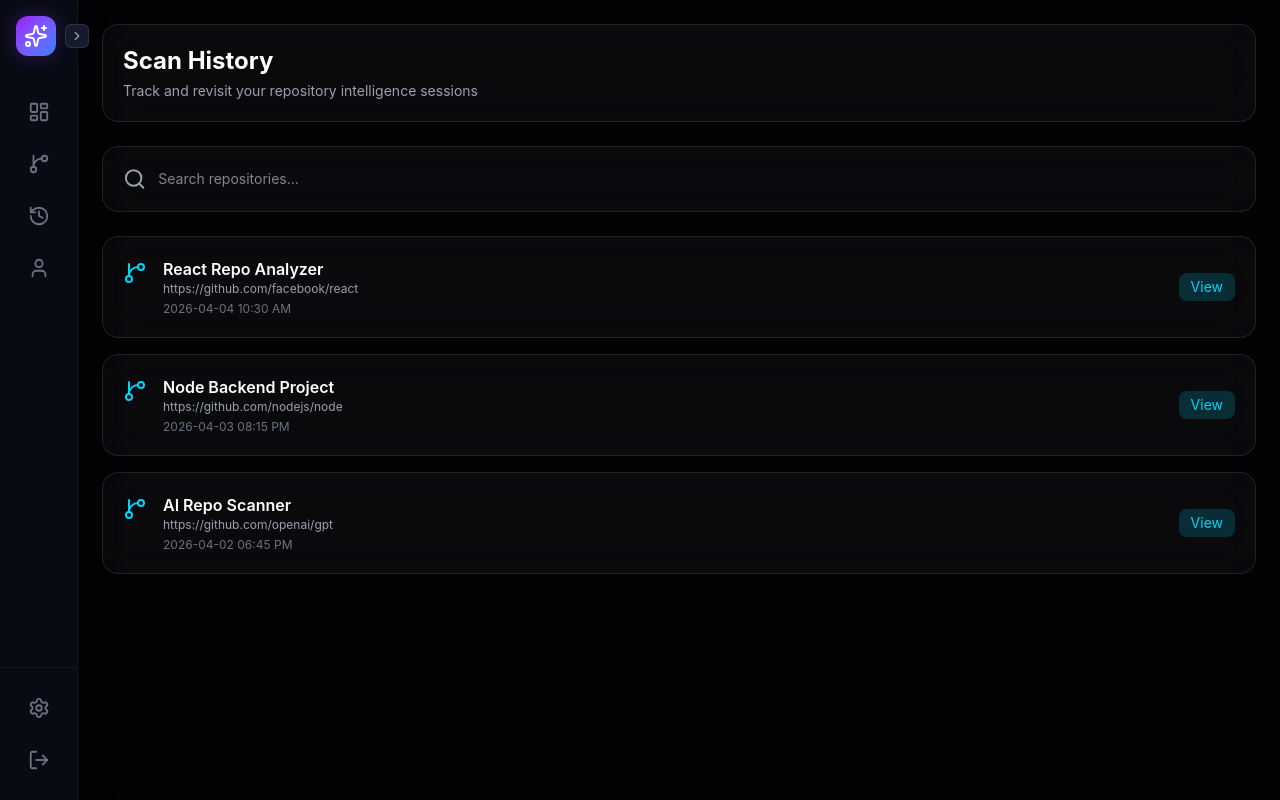
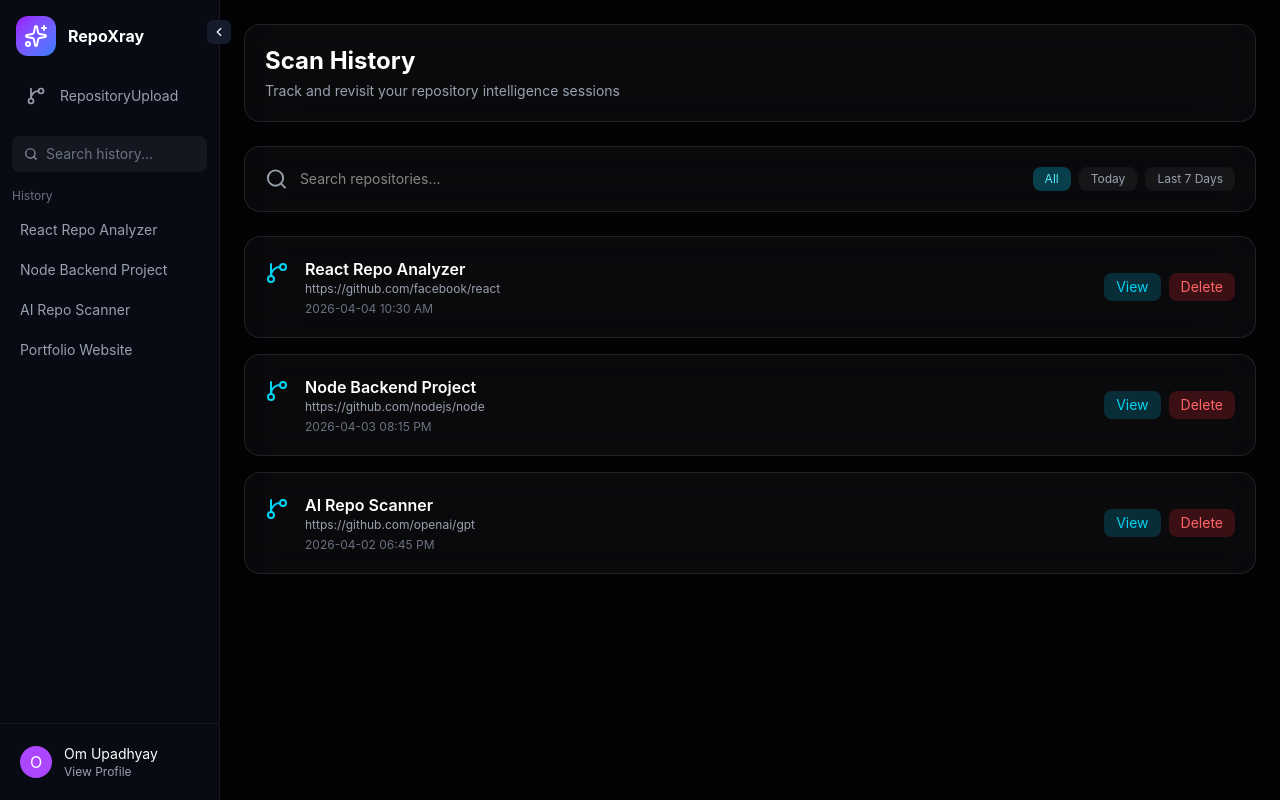
Before and after one commit to Aayush20253534/RepoXray, a React (Vite) app in the folder client/: page /history in a window 1280 px wide. Built offline with nearby package versions, Linux system fonts and the light colour scheme.

Commit message:
sidebar changed

```diff
--- a/client/src/App.jsx
+++ b/client/src/App.jsx
@@ -10,7 +10,7 @@ function App() {
     <BrowserRouter>
       <Routes>
         {/* Default page */}
-        <Route path="/" element={<RepositoryUploadPage />} />
+        <Route path="/Repositry_Upload" element={<RepositoryUploadPage />} />
 
         {/* Profile page */}
         <Route path="/profile" element={<Profile />} />
--- a/client/src/components/sidebar.jsx
+++ b/client/src/components/sidebar.jsx
@@ -1,148 +1,164 @@
 import React, { useState, useEffect } from 'react';
-import { useNavigate } from "react-router-dom";
-import {
-  LayoutDashboard,
-
-  History,
-  User,
-  Settings,
-  LogOut,
-  Sparkles,
-  ChevronLeft,
-  ChevronRight
-} from 'lucide-react';
+import { useNavigate, useLocation } from "react-router-dom";
 import * as Icons from "lucide-react";
+import { Sparkles, ChevronLeft, ChevronRight } from 'lucide-react';
 import { motion } from 'motion/react';
 
 const navItems = [
-  { name: 'Dashboard', icon: LayoutDashboard, path: "/" },
-  { name: 'RepositoryUpload', icon: Icons.GitBranch, path: "/" },
-  { name: 'History', icon: History, path: "/history" },
-  { name: 'Profile', icon: User, path: "/profile" },
+  { name: 'RepositoryUpload', icon: Icons.GitBranch, path: "/Repositry_Upload" },
 ];
 
 const Sidebar = () => {
-  const [activeItem, setActiveItem] = useState('Analyze');
-  const [isCollapsed, setIsCollapsed] = useState(true);
+
+  // ✅ Sidebar OPEN by default
+  const [isCollapsed, setIsCollapsed] = useState(() => {
+    const saved = localStorage.getItem("sidebar-collapsed");
+    return saved !== null ? saved === "true" : false; // 🔥 default open
+  });
+
+  useEffect(() => {
+    localStorage.setItem("sidebar-collapsed", isCollapsed);
+  }, [isCollapsed]);
+
+  const [search, setSearch] = useState("");
+
   const navigate = useNavigate();
+  const location = useLocation();
+
+  // 🔥 Dummy history (replace later)
+  const historyData = [
+    { id: 1, name: "React Repo Analyzer" },
+    { id: 2, name: "Node Backend Project" },
+    { id: 3, name: "AI Repo Scanner" },
+    { id: 4, name: "Portfolio Website" },
+  ];
+
+  // 🔍 Filter history
+  const filteredHistory = historyData.filter((item) =>
+    item.name.toLowerCase().includes(search.toLowerCase())
+  );
 
   const sidebarVariants = {
     expanded: { width: '220px' },
     collapsed: { width: '78px' },
   };
 
-  const itemVariants = {
-    expanded: { opacity: 1, x: 0, display: 'block' },
-    collapsed: { opacity: 0, x: -10, transitionEnd: { display: 'none' } },
-  };
-
   useEffect(() => {
     document.documentElement.style.setProperty(
       '--sidebar-width',
-      isCollapsed ? '78px' : '260px'
+      isCollapsed ? '78px' : '220px'
     );
-
-    return () => {
-      document.documentElement.style.setProperty('--sidebar-width', '78px');
-    };
   }, [isCollapsed]);
 
   return (
     <motion.div
-      className="fixed left-0 top-0 h-full bg-[#080b14] border-r border-white/5 flex flex-col z-50 shadow-2xl"
-      initial="collapsed"
+      className="fixed left-0 top-0 h-screen bg-[#080b14] border-r border-white/5 flex flex-col z-50 shadow-2xl"
+      initial={false}
       animate={isCollapsed ? 'collapsed' : 'expanded'}
       variants={sidebarVariants}
       transition={{ type: 'spring', stiffness: 300, damping: 30 }}
     >
-      <div className="relative flex flex-col h-full py-4">
+      <div className="flex flex-col h-full">
 
-        <div className="px-4 mb-8 flex items-center justify-between">
+        {/* 🔷 Header */}
+        <div className="px-4 py-4 flex items-center justify-between relative">
           <div className="flex items-center gap-3">
-            <div className="w-10 h-10 rounded-xl bg-linear-to-br from-purple-600 to-blue-500 flex items-center justify-center shadow-[0_0_20px_rgba(147,51,234,0.3)] shrink-0">
+            <div className="w-10 h-10 rounded-xl bg-gradient-to-br from-purple-600 to-blue-500 flex items-center justify-center">
               <Sparkles className="w-6 h-6 text-white" />
             </div>
+
             {!isCollapsed && (
-              <motion.span
-                initial={{ opacity: 0 }}
-                animate={{ opacity: 1 }}
-                className="font-bold text-white tracking-tight whitespace-nowrap"
-              >
-                RepoXray
-              </motion.span>
+              <span className="font-bold text-white">RepoXray</span>
             )}
           </div>
 
           <button
-            onClick={() => {
-  setActiveItem(item.name);
-  navigate(item.path);
-}}
-            className="absolute -right-3 top-6 w-6 h-6 rounded-md bg-[#161b2c] border border-white/10 flex items-center justify-center text-gray-400 hover:text-white hover:border-purple-500/50 transition-all shadow-lg z-50"
+            onClick={() => setIsCollapsed(!isCollapsed)}
+            className="absolute -right-3 top-5 w-6 h-6 bg-[#161b2c] rounded-md flex items-center justify-center"
           >
             {isCollapsed ? <ChevronRight size={14} /> : <ChevronLeft size={14} />}
           </button>
         </div>
 
-        <nav className="flex-1 px-3 space-y-1 overflow-y-auto no-scrollbar">
+        {/* 🔹 Navigation */}
+        <nav className="px-3 space-y-1">
           {navItems.map((item) => {
-            const isActive = activeItem === item.name;
+            const isActive = location.pathname === item.path;
+
             return (
               <button
                 key={item.name}
-                onClick={() => {
-  setActiveItem(item.name);
-  navigate(item.path);
-}}
-                className={`relative w-full flex items-center h-12 rounded-lg transition-all duration-200 group
-                  ${isActive ? 'bg-purple-500/10 text-cyan-400' : 'text-gray-500 hover:bg-white/5 hover:text-gray-300'}
+                onClick={() => navigate(item.path)}
+                className={`w-full flex items-center h-12 rounded-lg transition
+                  ${isActive ? 'bg-purple-500/10 text-cyan-400' : 'text-gray-400 hover:bg-white/5'}
                 `}
               >
-                {isActive && (
-                  <motion.div
-                    layoutId="active-pill"
-                    className="absolute left-0 w-1 h-6 bg-cyan-400 rounded-r-full shadow-[0_0_15px_rgba(34,211,238,0.8)]"
-                  />
-                )}
-
-                <div className={`flex items-center justify-center shrink-0 ${isCollapsed ? 'w-full' : 'w-14'}`}>
-                  <item.icon size={22} strokeWidth={isActive ? 2.5 : 2} />
+                <div className={`${isCollapsed ? 'w-full' : 'w-12'} flex justify-center`}>
+                  <item.icon size={20} />
                 </div>
 
-                <motion.span
-                  variants={itemVariants}
-                  className="font-medium text-sm whitespace-nowrap"
-                >
-                  {item.name}
-                </motion.span>
-
-                {isCollapsed && (
-                  <div className="absolute left-16 px-2 py-1 bg-[#161b2c] text-white text-xs rounded opacity-0 group-hover:opacity-100 pointer-events-none transition-opacity border border-white/10 whitespace-nowrap">
-                    {item.name}
-                  </div>
+                {!isCollapsed && (
+                  <span className="text-sm">{item.name}</span>
                 )}
               </button>
             );
           })}
         </nav>
 
-        <div className="px-3 pt-4 mt-4 border-t border-white/5 space-y-1">
-          <button className="w-full flex items-center h-12 rounded-lg text-gray-500 hover:bg-white/5 hover:text-gray-300 transition-all group">
-            <div className={`flex items-center justify-center shrink-0 ${isCollapsed ? 'w-full' : 'w-14'}`}>
-              <Settings size={22} />
+        {/* 🔍 Search (ChatGPT style) */}
+        {!isCollapsed && (
+          <div className="px-3 mt-4">
+            <div className="flex items-center gap-2 bg-white/5 px-3 py-2 rounded-lg">
+              <Icons.Search size={16} className="text-gray-400" />
+              <input
+                type="text"
+                placeholder="Search history..."
+                value={search}
+                onChange={(e) => setSearch(e.target.value)}
+                className="bg-transparent outline-none text-sm w-full text-white placeholder-gray-500"
+              />
             </div>
-            <motion.span variants={itemVariants} className="font-medium text-sm">Settings</motion.span>
-          </button>
+          </div>
+        )}
 
-          <button className="w-full flex items-center h-12 rounded-lg text-gray-500 hover:bg-red-500/10 hover:text-red-400 transition-all group">
-            <div className={`flex items-center justify-center shrink-0 ${isCollapsed ? 'w-full' : 'w-14'}`}>
-              <LogOut size={22} />
+        {/* 🔥 History */}
+        <div className="flex-1 px-3 mt-4 overflow-y-auto no-scrollbar">
+          {!isCollapsed && (
+            <p className="text-xs text-gray-500 mb-2">History</p>
+          )}
+
+          <div className="space-y-1">
+            {filteredHistory.map((item) => (
+              <button
+                key={item.id}
+                className="w-full text-left px-2 py-2 text-sm text-gray-400 hover:bg-white/5 rounded-lg truncate"
+              >
+                {item.name}
+              </button>
+            ))}
+          </div>
+        </div>
+
+        {/* 👤 Profile */}
+        <div className="px-3 py-3 border-t border-white/5">
+          <button className="w-full flex items-center gap-3 p-2 rounded-lg hover:bg-white/5 transition">
+
+            <div className="w-8 h-8 rounded-full bg-purple-500 flex items-center justify-center text-white">
+              O
             </div>
-            <motion.span variants={itemVariants} className="font-medium text-sm">Logout</motion.span>
+
+            {!isCollapsed && (
+              <div className="text-left">
+                <p className="text-sm">Om Upadhyay</p>
+                <p className="text-xs text-gray-400">View Profile</p>
+              </div>
+            )}
           </button>
         </div>
+
       </div>
 
+      {/* Hide scrollbar */}
       <style>{`
         .no-scrollbar::-webkit-scrollbar { display: none; }
         .no-scrollbar { -ms-overflow-style: none; scrollbar-width: none; }
--- a/client/src/pages/history.jsx
+++ b/client/src/pages/history.jsx
@@ -13,29 +13,59 @@ const GlassCard = ({ children, className = "" }) => {
 
 export default function History() {
   const [search, setSearch] = useState("");
+  const [filter, setFilter] = useState("all");
 
-  // 🔥 Dummy Data (later replace with backend/localStorage)
-  const historyData = [
+  // 🔥 State (so we can delete)
+  const [historyData, setHistoryData] = useState([
     {
+      id: 1,
       name: "React Repo Analyzer",
       link: "https://github.com/facebook/react",
       date: "2026-04-04 10:30 AM",
     },
     {
+      id: 2,
       name: "Node Backend Project",
       link: "https://github.com/nodejs/node",
       date: "2026-04-03 08:15 PM",
     },
     {
+      id: 3,
       name: "AI Repo Scanner",
       link: "https://github.com/openai/gpt",
       date: "2026-04-02 06:45 PM",
     },
-  ];
+  ]);
 
-  const filteredData = historyData.filter((repo) =>
-    repo.name.toLowerCase().includes(search.toLowerCase())
-  );
+  // 🧠 Convert string → Date
+  const parseDate = (dateStr) => new Date(dateStr);
+
+  const now = new Date();
+
+  // 🔍 Search + 📅 Filter
+  const filteredData = historyData.filter((repo) => {
+    const matchesSearch = repo.name.toLowerCase().includes(search.toLowerCase());
+
+    const repoDate = parseDate(repo.date);
+    let matchesFilter = true;
+
+    if (filter === "today") {
+      matchesFilter =
+        repoDate.toDateString() === now.toDateString();
+    }
+
+    if (filter === "week") {
+      const diff = (now - repoDate) / (1000 * 60 * 60 * 24);
+      matchesFilter = diff <= 7;
+    }
+
+    return matchesSearch && matchesFilter;
+  });
+
+  // 🗑 Delete Function
+  const handleDelete = (id) => {
+    setHistoryData((prev) => prev.filter((item) => item.id !== id));
+  };
 
   return (
     <div className="min-h-screen bg-[#030306] text-white flex">
@@ -54,9 +84,11 @@ export default function History() {
           </p>
         </GlassCard>
 
-        {/* 🔍 Search */}
-        <GlassCard className="mb-6">
-          <div className="flex items-center gap-3">
+        {/* 🔍 Search + 📅 Filter */}
+        <GlassCard className="mb-6 flex items-center justify-between gap-4 flex-wrap">
+
+          {/* Search */}
+          <div className="flex items-center gap-3 flex-1 min-w-[200px]">
             <Icons.Search className="text-gray-400" />
             <input
               type="text"
@@ -66,15 +98,35 @@ export default function History() {
               className="bg-transparent outline-none w-full text-sm"
             />
           </div>
+
+          {/* Filter */}
+          <div className="flex gap-2">
+            {["all", "today", "week"].map((type) => (
+              <button
+                key={type}
+                onClick={() => setFilter(type)}
+                className={`px-3 py-1 text-xs rounded-lg transition ${
+                  filter === type
+                    ? "bg-cyan-500/30 text-cyan-300"
+                    : "bg-white/5 text-gray-400 hover:bg-white/10"
+                }`}
+              >
+                {type === "all" && "All"}
+                {type === "today" && "Today"}
+                {type === "week" && "Last 7 Days"}
+              </button>
+            ))}
+          </div>
+
         </GlassCard>
 
         {/* 📦 History List */}
         <div className="space-y-4">
 
           {filteredData.length > 0 ? (
-            filteredData.map((repo, index) => (
+            filteredData.map((repo) => (
               <motion.div
-                key={index}
+                key={repo.id}
                 whileHover={{ scale: 1.02 }}
                 className="rounded-2xl border border-white/10 bg-white/[0.03] backdrop-blur-xl p-5 flex justify-between items-center transition"
               >
@@ -90,17 +142,28 @@ export default function History() {
                 </div>
 
                 {/* RIGHT */}
-                <div>
-  <button className="px-3 py-1 text-sm bg-cyan-500/20 text-cyan-400 rounded-lg hover:bg-cyan-500/30 transition">
-    View
-  </button>
-</div>
+                <div className="flex gap-2">
+
+                  {/* View */}
+                  <button className="px-3 py-1 text-sm bg-cyan-500/20 text-cyan-400 rounded-lg hover:bg-cyan-500/30 transition">
+                    View
+                  </button>
+
+                  {/* Delete */}
+                  <button
+                    onClick={() => handleDelete(repo.id)}
+                    className="px-3 py-1 text-sm bg-red-500/20 text-red-400 rounded-lg hover:bg-red-500/30 transition"
+                  >
+                    Delete
+                  </button>
+
+                </div>
               </motion.div>
             ))
           ) : (
             <GlassCard className="text-center">
               <Icons.Database className="mx-auto mb-3 text-gray-500" />
-              <p className="text-gray-400">No repositories analyzed yet</p>
+              <p className="text-gray-400">No repositories found</p>
             </GlassCard>
           )}
 
```
